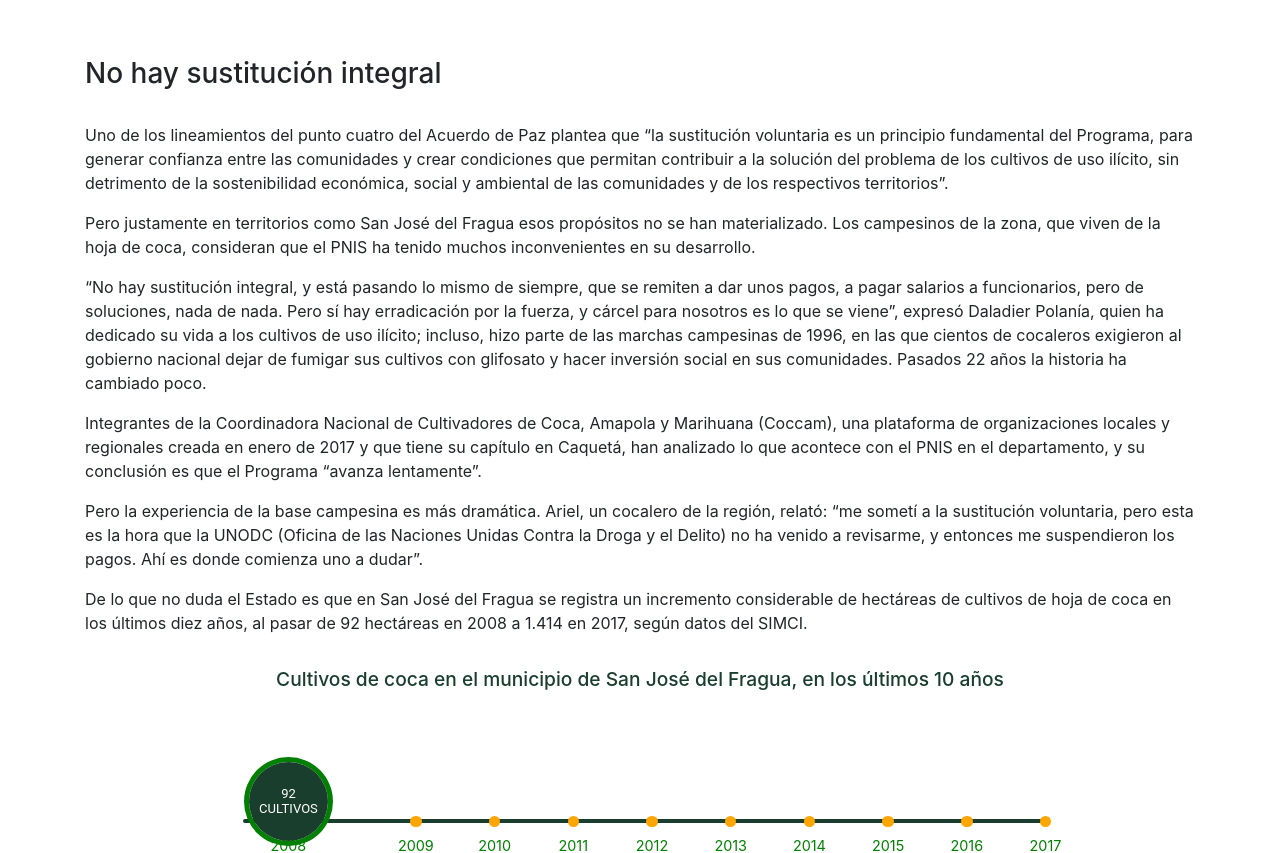
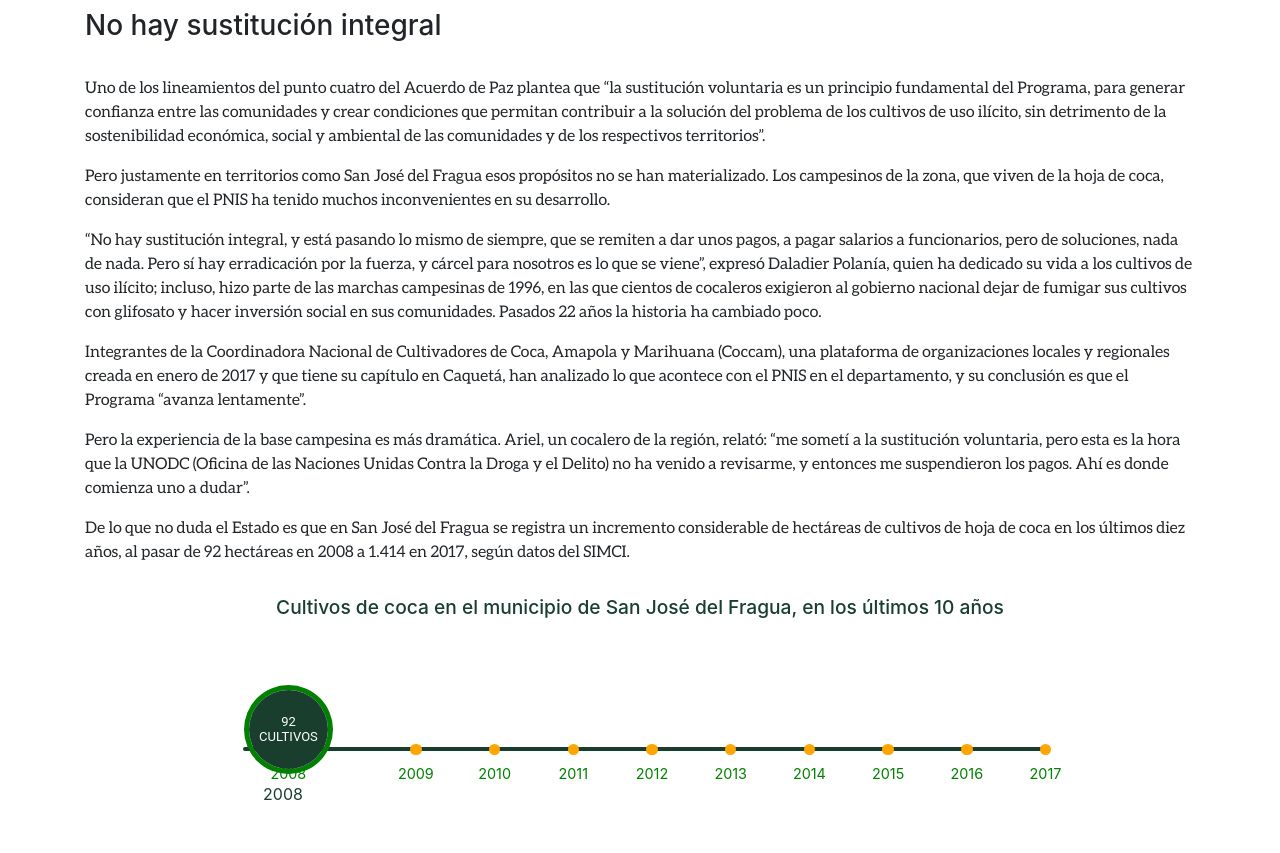
Before and after one commit to sebastrog/periodistas, a PHP site: page /caqueta.html in a window 1280 px wide. Shown: the part 3527-4380 px from the top of the page. Run offline with PHP 8.4, Linux system fonts and the light colour scheme; some libraries are stand-ins or nearby versions.

Commit message:
aleo regular

```diff
--- a/css/mainSingle.css
+++ b/css/mainSingle.css
@@ -1083,6 +1083,10 @@
     background-color: #fff;
 }
 
+.plainSection p {
+    font-family: 'Aleo Regular';
+}
+
 .theimagefull {
     height: 600px;
 }
```
